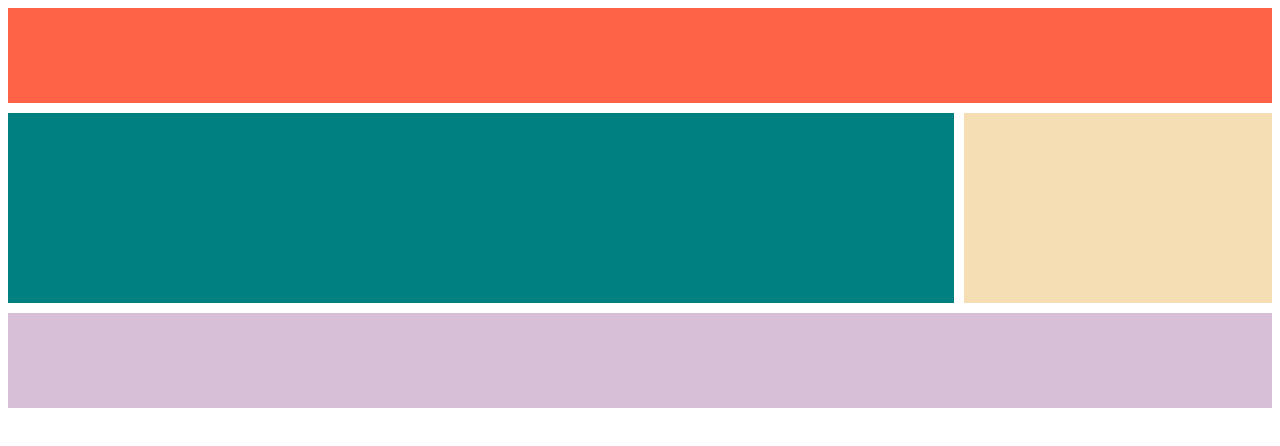
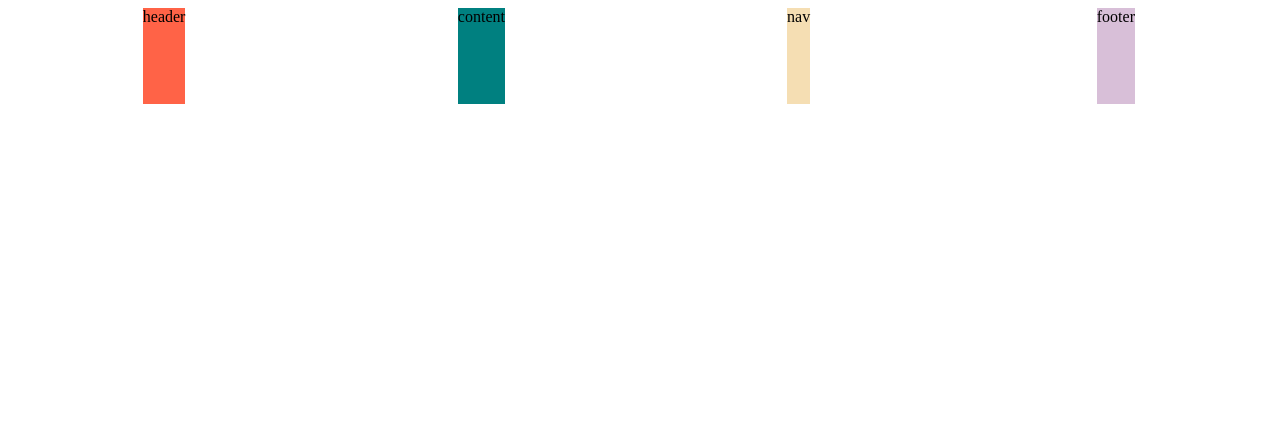
Before and after one commit to seonhop/css-master, a plain HTML site: page index.html in a window 1280 px wide. Drawn offline with Linux system fonts and the light colour scheme.

Commit message:
13. #2.8 Place Items
justify-items: x-axis
align-items: y-axis
place-items: align-items justify-items

```diff
--- a/index.html
+++ b/index.html
@@ -9,10 +9,10 @@
     </head>
     <body>
         <div class="grid">
-            <div class="header"></div>
-            <div class="content"></div>
-            <div class="nav"></div>
-            <div class="footer"></div>
+            <div class="header">header</div>
+            <div class="content">content</div>
+            <div class="nav">nav</div>
+            <div class="footer">footer</div>
         </div>
     </body>
 </html>
--- a/style.css
+++ b/style.css
@@ -1,29 +1,26 @@
 .grid {
     display: grid;
-    gap: 10px;
+    gap: 5px;
     height: 50vh;
-    grid-template:
-        "header header header header" 1fr
-        "content content content nav" 2fr
-        "footer footer footer footer" 1fr / 1fr 1fr 1fr 1fr;
+    grid-template-columns: repeat(4, 1fr);
+    grid-template-rows: repeat(4, 1fr);
+    align-items: end;
+    justify-items: end;
+    place-items: stretch center;
 }
 
 .header {
     background-color: tomato;
-    grid-area: header;
 }
 
 .content {
     background-color: teal;
-    grid-area: content;
 }
 
 .nav {
     background-color: wheat;
-    grid-area: nav;
 }
 
 .footer {
     background-color: thistle;
-    grid-area: footer;
 }
```
